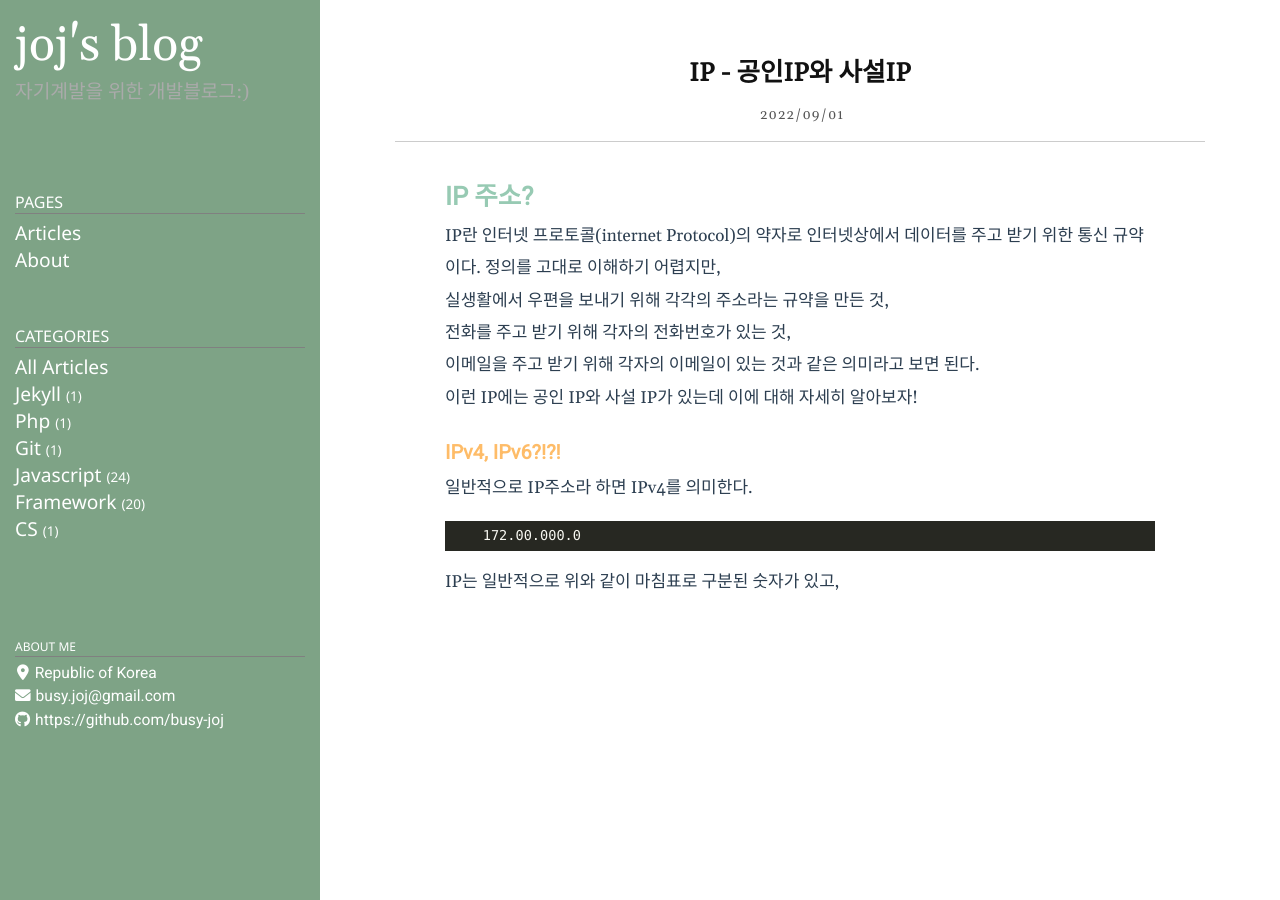
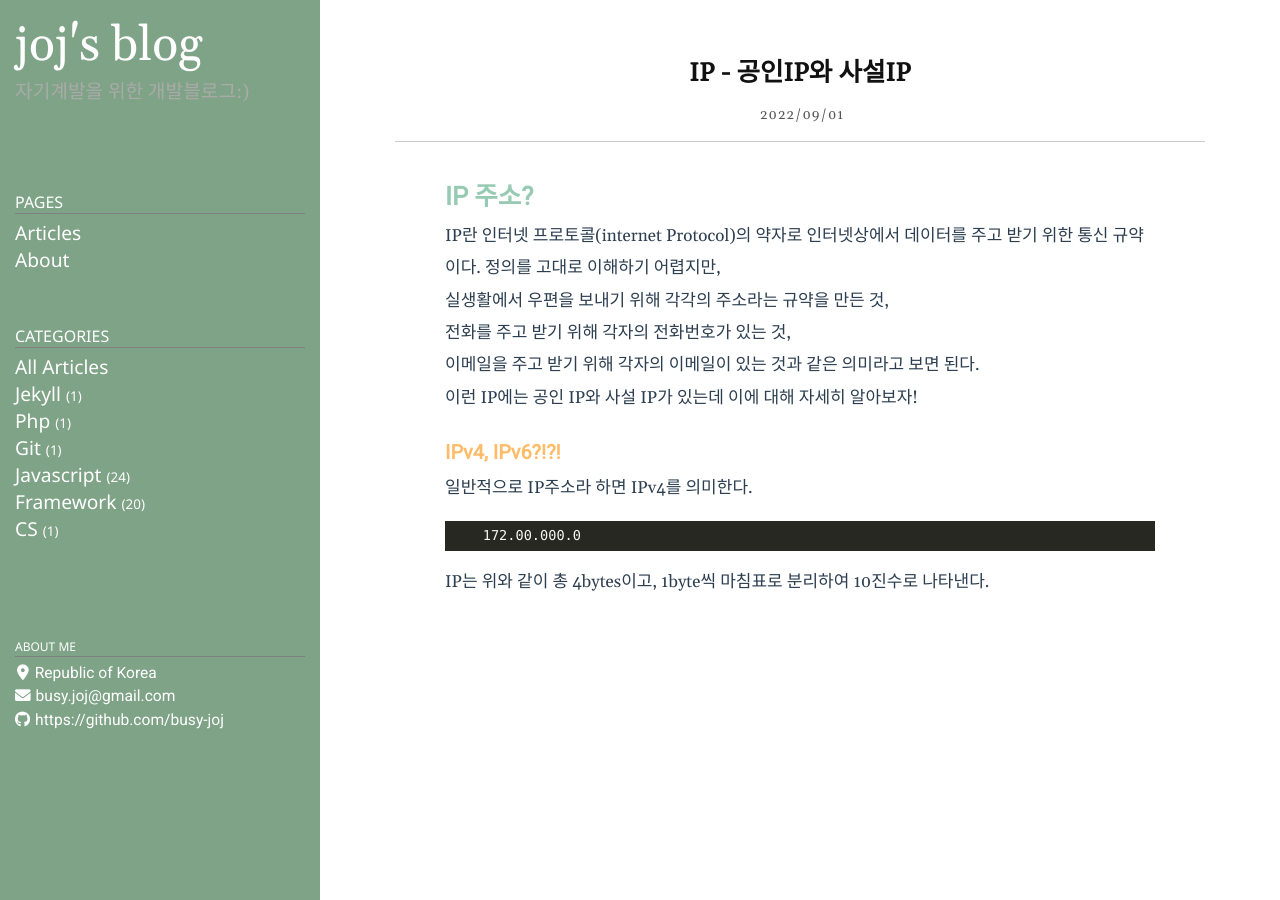
Before and after one commit to busy-joj/busy-joj.github.io, a Jekyll site: the page built from _posts/CS/2022-05-31-bundle1.markdown, in a window 1280 px wide. Built offline with Jekyll 4.4.1, drawn with Linux system fonts in a browser that asks for light colours.

Commit message:
포스팅수정

````diff
--- a/_posts/CS/2022-05-31-bundle1.markdown
+++ b/_posts/CS/2022-05-31-bundle1.markdown
@@ -22,4 +22,4 @@ IP란 인터넷 프로토콜(internet Protocol)의 약자로 인터넷상에서
 ```html
     172.00.000.0
 ```
-IP는 일반적으로 위와 같이 마침표로 구분된 숫자가 있고,
+IP는 위와 같이 총 4bytes이고, 1byte씩 마침표로 분리하여 10진수로 나타낸다.
````
